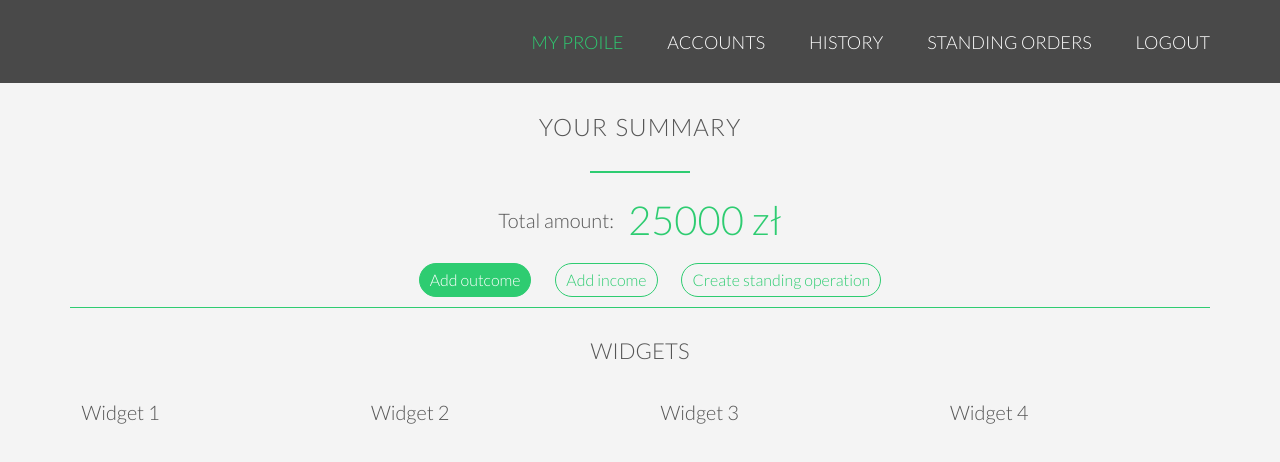
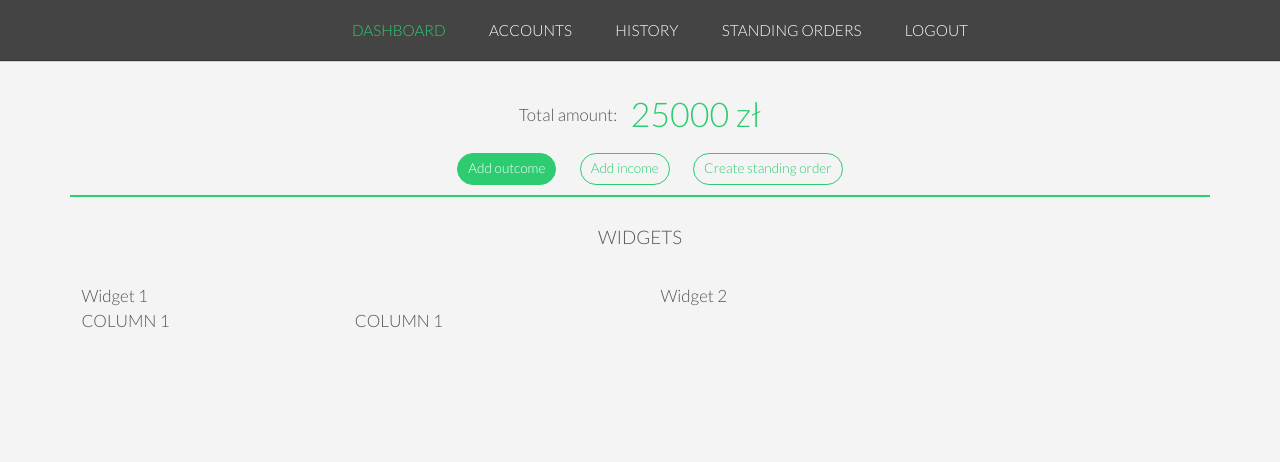
Before and after one commit to arteki65/webDesignLearning, a plain HTML site: page noCashDesign/dashboard.html in a window 1280 px wide. Drawn offline with Linux system fonts and the light colour scheme.

Commit message:
nocash redesign navigation

```diff
--- a/noCashDesign/dashboard.html
+++ b/noCashDesign/dashboard.html
@@ -12,9 +12,9 @@
     <body>
         <header>
             <nav>
-                <div class="row clearfix">
+                <div class="row">
                     <ul class="main-nav">
-                        <li><a href="#" id="nav-active-el">My proile</a></li>
+                        <li><a href="#" id="nav-active-el">Dashboard</a></li>
                         <li><a href="#">Accounts</a></li>
                         <li><a href="#">History</a></li>
                         <li><a href="#">Standing orders</a></li>
@@ -26,29 +26,30 @@
 
             <section class="section-dashboard">
                 <div class="row">
-                <h2>Your Summary</h2>
                     <p class="total-amount">Total amount: <span>25000 zł</span></p>
                 </div>
                 <div class="row action-buttons">
                     <a href="#" class="btn btn-full">Add outcome</a>
                     <a href="#" class="btn btn-ghost">Add income</a>
-                <a href="#" class="btn btn-ghost">Create standing operation</a>
+                    <a href="#" class="btn btn-ghost">Create standing order</a>
                 </div>
                 <div class="row">
                     <h3>WIDGETS</h3>
                 </div>
                 <div class="row">
-                <div class="col span-1-of-4 box">
+                    <div class="col span-1-of-2 box">
                         Widget 1
+                        <div class="row">
+                            <div class="col span-1-of-2">
+                                COLUMN 1
                             </div>
-                <div class="col span-1-of-4 box">
+                            <div class="col span-1-of-2">
+                                COLUMN 1
+                            </div>
+                        </div>
+                    </div>
+                    <div class="col span-1-of-2 box">
                         Widget 2
-                </div>
-                <div class="col span-1-of-4 box">
-                    Widget 3
-                </div>
-                <div class="col span-1-of-4 box">
-                    Widget 4
                     </div>
                 </div>
             </section>
--- a/noCashDesign/resources/css/dashboard.css
+++ b/noCashDesign/resources/css/dashboard.css
@@ -6,15 +6,13 @@
 body {
     height: 100vh;
     background-color: #f4f4f4;
-}
-
-header {
-    background-image: linear-gradient(rgba(0, 0, 0, 0.7), rgba(0, 0, 0, 0.7));
+    font-size: 17px;
 }
 
 .total-amount {
     text-align: center;
     margin-bottom: 20px;
+    margin-top: 40px;
 }
 
 .total-amount span {
@@ -30,7 +28,7 @@ header {
     text-align: center;
     margin-bottom: 30px;
     padding-bottom: 10px;
-    border-bottom: 1px solid #2ecc71;
+    border-bottom: 2px solid #2ecc71;
 }
 
 .section-dashboard .btn {
@@ -38,7 +36,3 @@ header {
     font-size: 80%;
     margin-left: 20px;
 }
-
-.section-dashboard {
-    padding-top: 30px;
-}
--- a/noCashDesign/resources/css/naviagtion.css
+++ b/noCashDesign/resources/css/naviagtion.css
@@ -2,8 +2,8 @@
 
 .main-nav {
     list-style: none;
-    padding: 30px 0;
-    float: right;
+    padding: 20px 0;
+    text-align: center;
 }
 
 .main-nav li {
@@ -18,14 +18,22 @@
     text-transform: uppercase;
     font-size: 90%;
     border-bottom: 2px solid transparent;
-    transition: border-bottom 0.2s;
+    transition: border-color 0.2s;
 }
 
 .main-nav li a:hover,
 .main-nav li a:active {
-    border-bottom: 2px solid #2ecc71;
+    border-color: #2ecc71;
 }
 
 #nav-active-el {
     color: #2ecc71;
 }
+
+nav {
+    position: fixed;
+    left: 0;
+    right: 0;
+    box-shadow: 0 1px 1px #333;
+    background-color: #444;
+}
```
Lines whose indentation alone changed are shown as unchanged.
